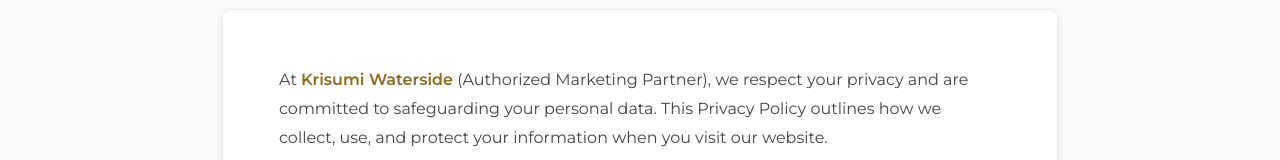
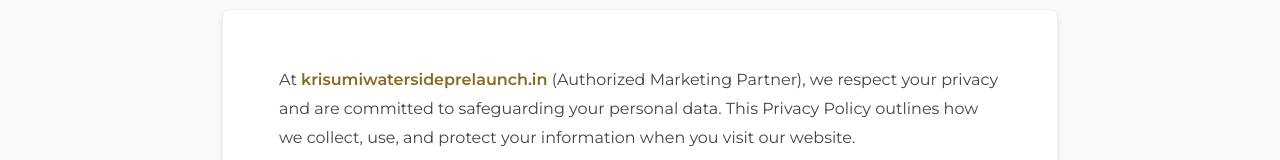
Before and after one commit to vineet-proptiger/krisumi-waterside, a Next.js app: page /privacy-policy in a window 1280 px wide. Shown: the part 377-537 px from the top of the page. Built offline with nearby package versions, Linux system fonts and the light colour scheme.

Commit message:
some fixes

```diff
--- a/app/privacy-policy/page.js
+++ b/app/privacy-policy/page.js
@@ -88,9 +88,14 @@
             {/* Intro */}
             <p className="mb-6 sm:mb-8 text-sm sm:text-base" style={{ lineHeight: 1.8, color: '#444', fontFamily: 'var(--font-jost), Jost, sans-serif' }}>
               At{' '}
-              <span style={{ color: 'var(--color-gold-dark)', fontWeight: '600' }}>
-                Krisumi Waterside
-              </span>{' '}
+              <a
+                href="https://krisumiwatersideprelaunch.in/"
+                target="_blank"
+                rel="noopener noreferrer"
+                style={{ color: 'var(--color-gold-dark)', fontWeight: '600' }}
+              >
+                krisumiwatersideprelaunch.in
+              </a>{' '}
               (Authorized Marketing Partner), we respect your privacy and are committed to safeguarding your personal data. This Privacy Policy outlines how we collect, use, and protect your information when you visit our website.
             </p>
 
```
